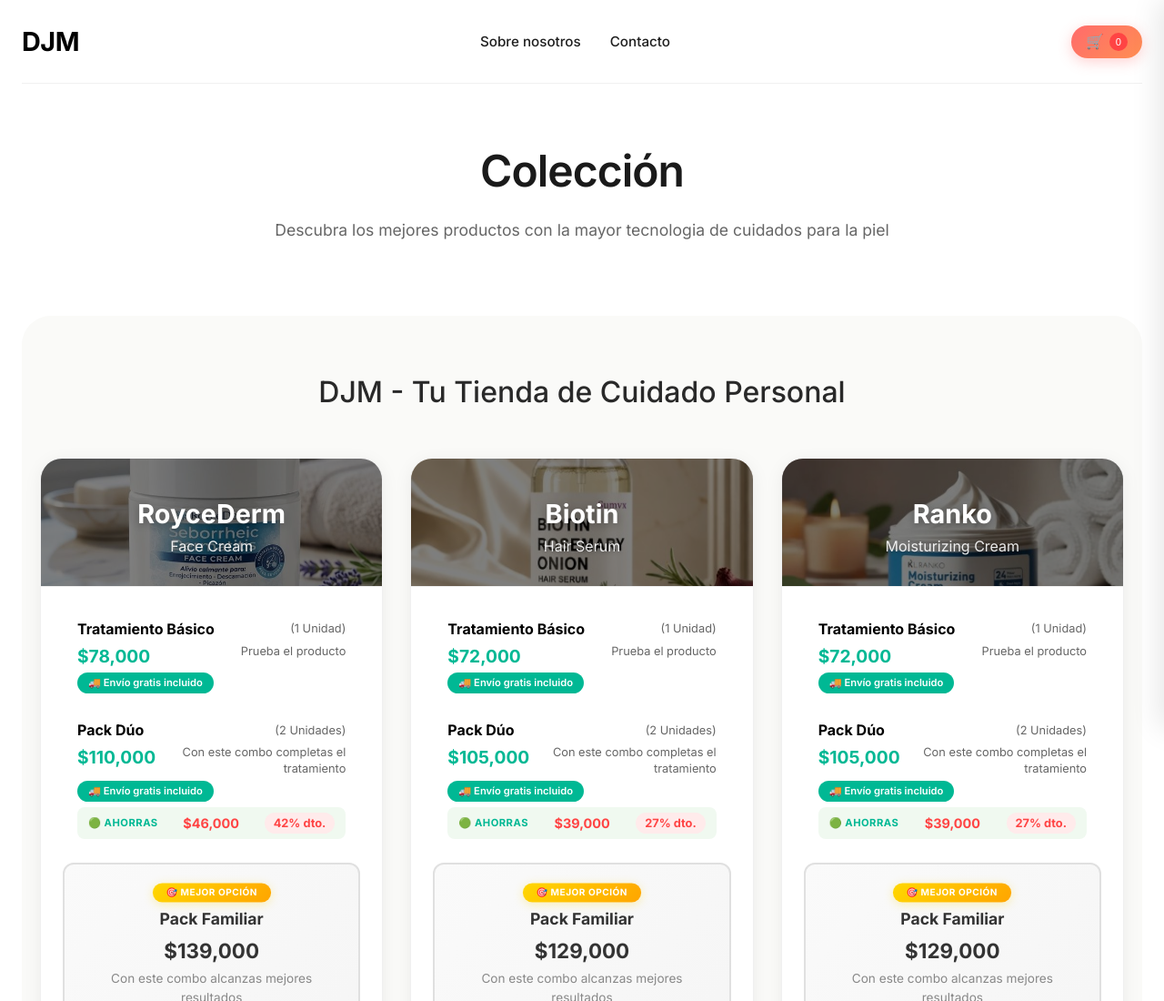
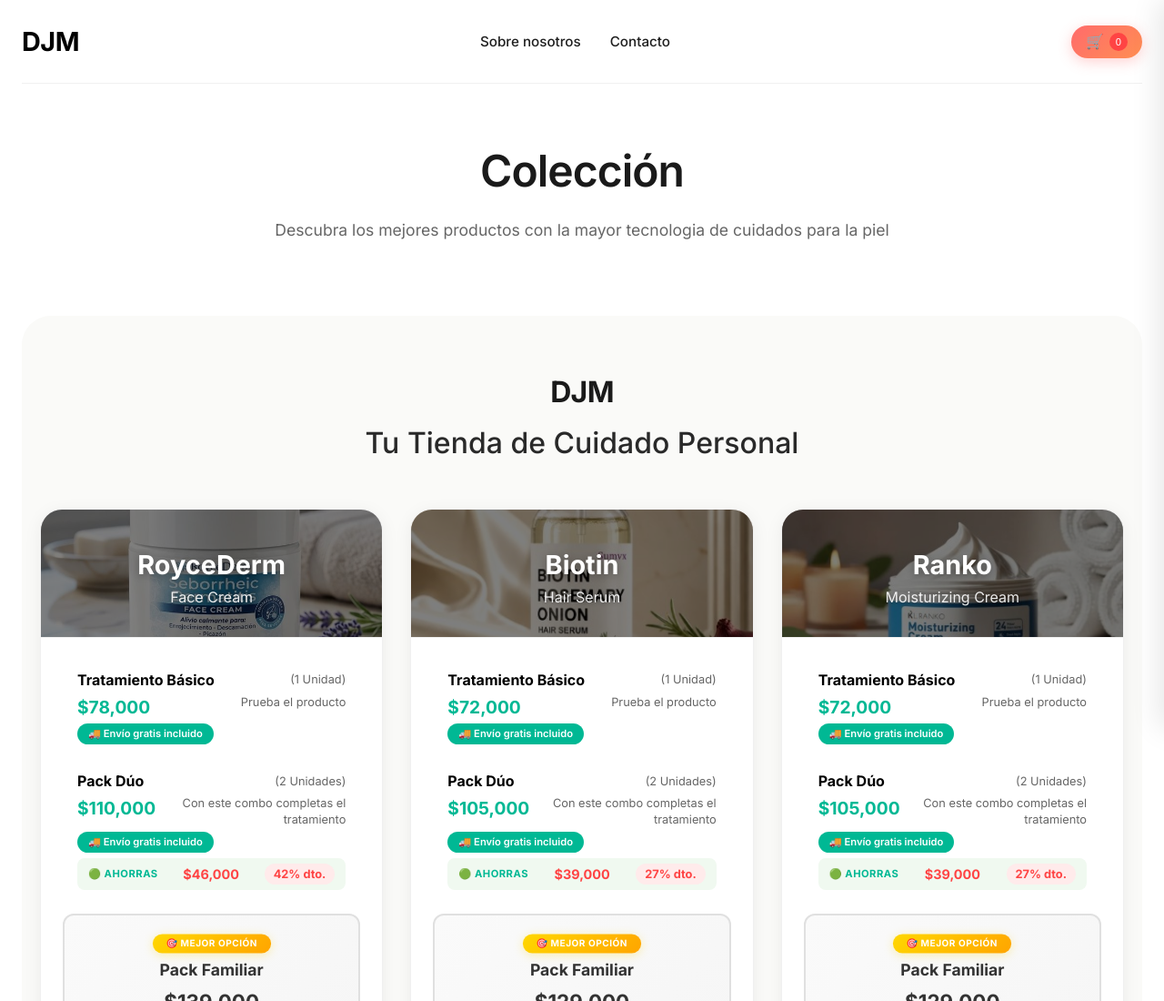
Before and after one commit to jrias/dmj-shop, a website: page index.html in a window 1280 px wide. Shown: the top 1100 px of the page at 91% size. Drawn offline with Linux system fonts and the light colour scheme.

Commit message:
String tu tienda

```diff
--- a/index.html
+++ b/index.html
@@ -36,7 +36,8 @@
 
         <!-- SECCIÓN DE PACKS CON AHORROS - PRIMERO -->
         <div class="packs-section home-packs">
-            <p class="packs-subtitle">DJM - Tu Tienda de Cuidado Personal</p>
+            <h2>DJM</h2>
+            <p class="packs-subtitle">Tu Tienda de Cuidado Personal</p>
             <div class="packs-grid" id="packsGrid"></div>
         </div>
 
```
